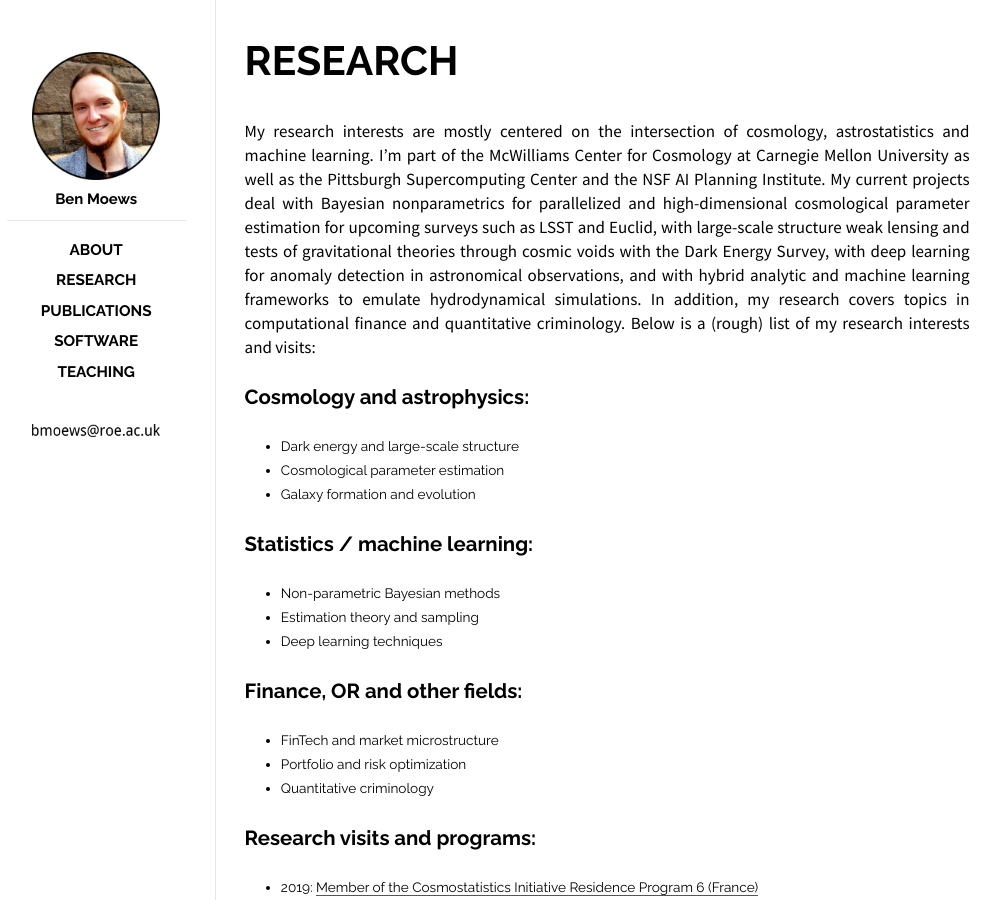
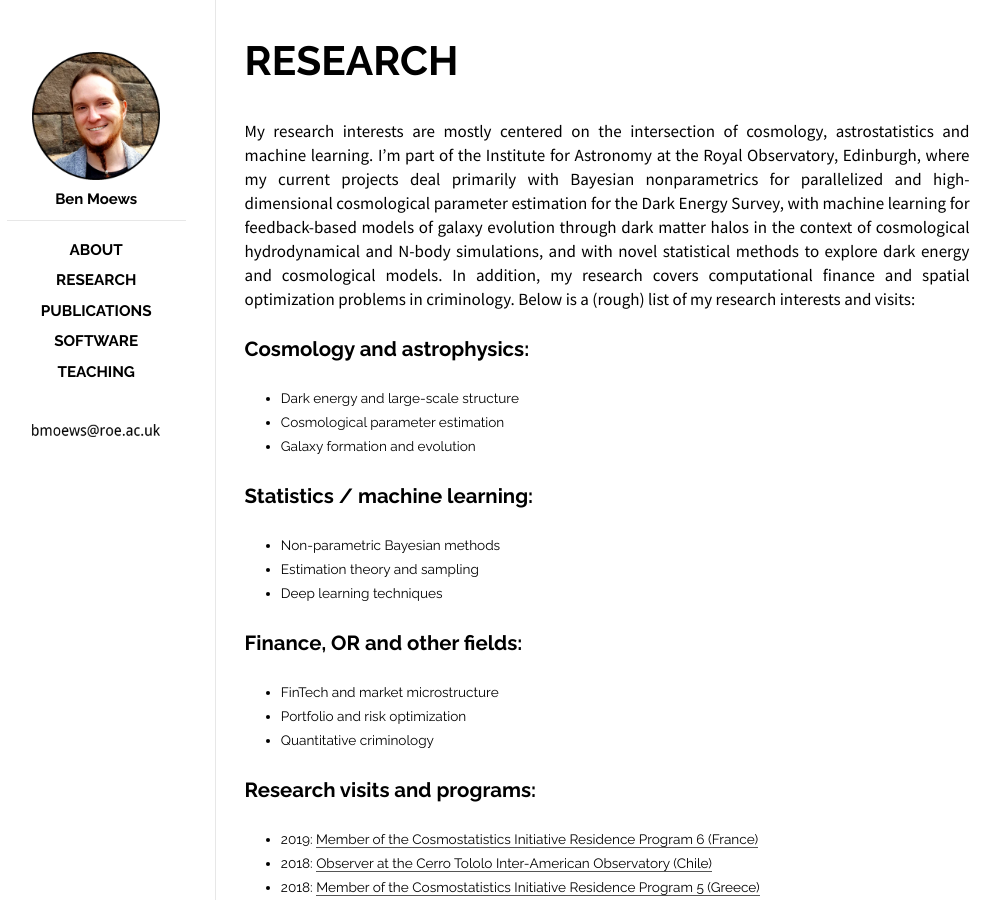
Before and after one commit to moews/moews.github.io, a Jekyll site: the page built from _posts/2017-03-26-research.md, in a window 1280 px wide. Shown: the whole page, without its empty margins (143-1144 px from the left). Built offline with Jekyll 4.4.1, drawn with Linux system fonts in a browser that asks for light colours.

Commit message:
Update 2017-03-26-research.md

```diff
--- a/_posts/2017-03-26-research.md
+++ b/_posts/2017-03-26-research.md
@@ -7,7 +7,7 @@
 ---
 
 <br>
-My research interests are mostly centered on the intersection of cosmology, astrostatistics and machine learning. I’m part of the McWilliams Center for Cosmology at Carnegie Mellon University as well as the Pittsburgh Supercomputing Center and the NSF AI Planning Institute. My current projects deal with Bayesian nonparametrics for parallelized and high-dimensional cosmological parameter estimation for upcoming surveys such as LSST and Euclid, with large-scale structure weak lensing and tests of gravitational theories through cosmic voids with the Dark Energy Survey, with deep learning for anomaly detection in astronomical observations, and with hybrid analytic and machine learning frameworks to emulate hydrodynamical simulations. In addition, my research covers topics in computational finance and quantitative criminology. Below is a (rough) list of my research interests and visits:
+My research interests are mostly centered on the intersection of cosmology, astrostatistics and machine learning. I'm part of the Institute for Astronomy at the Royal Observatory, Edinburgh, where my current projects deal primarily with Bayesian nonparametrics for parallelized and high-dimensional cosmological parameter estimation for the Dark Energy Survey, with machine learning for feedback-based models of galaxy evolution through dark matter halos in the context of cosmological hydrodynamical and N-body simulations, and with novel statistical methods to explore dark energy and cosmological models. In addition, my research covers computational finance and spatial optimization problems in criminology. Below is a (rough) list of my research interests and visits:
 
 ## Cosmology and astrophysics:
 
```
